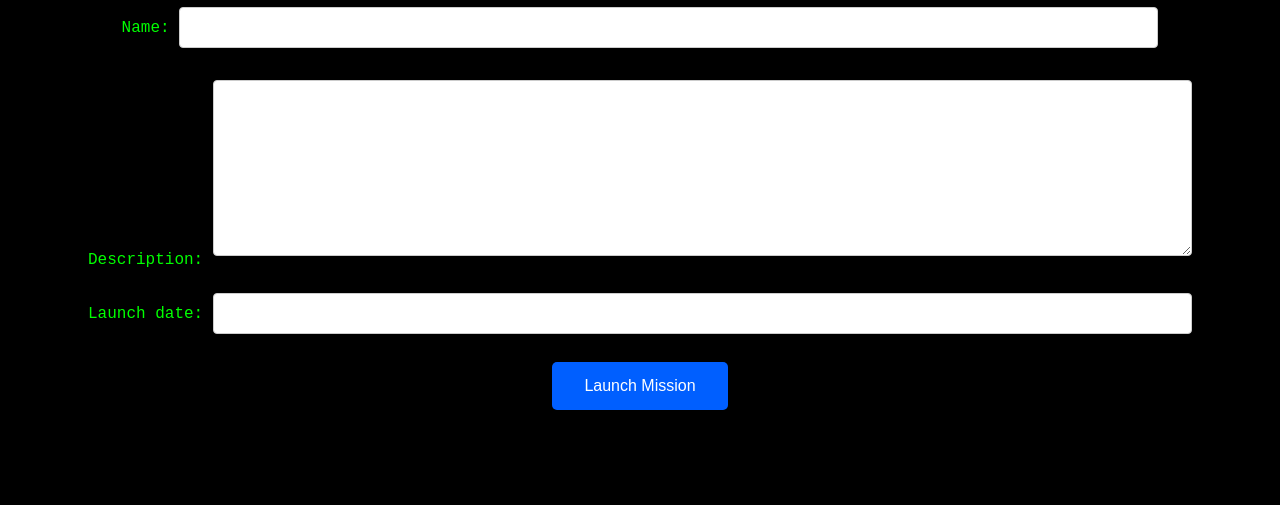
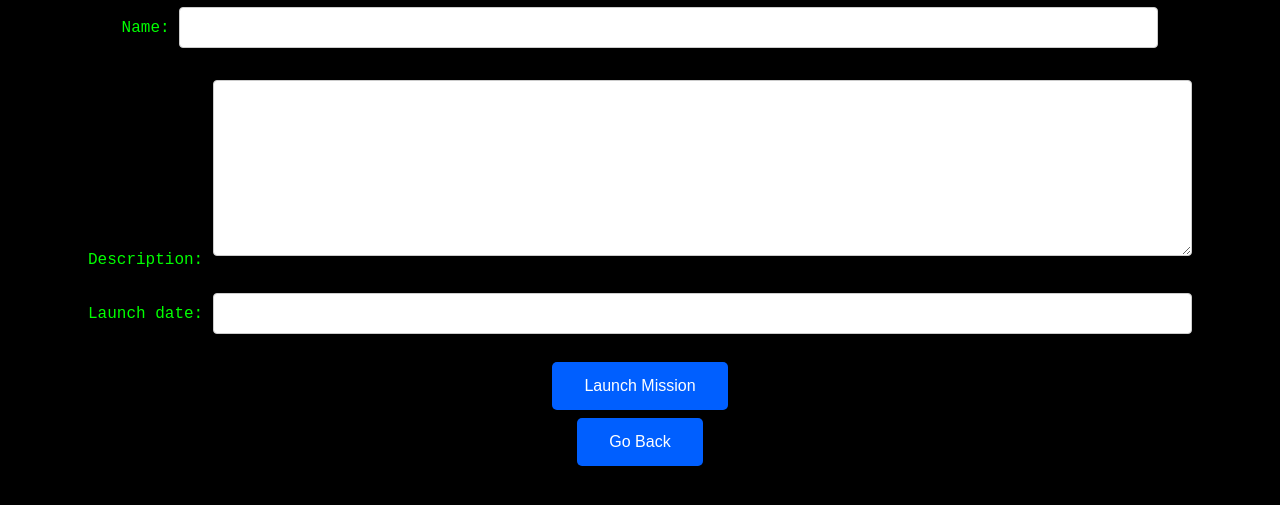
Before and after one commit to fenix473/Django_Testing, a Django app: page /missions/new in a window 1280 px wide. Shown: the part 202-707 px from the top of the page. Run offline with Django 5.2, Linux system fonts and the light colour scheme.

Commit message:
Working V2, added navigation

```diff
--- a/Django_test_Clean/urls.py
+++ b/Django_test_Clean/urls.py
@@ -22,5 +22,4 @@ urlpatterns = [
     path('playground/', include('playground.urls')),
     path('spaceapp/', include('spaceapp.urls')),
     path('missions/', include('missions.urls')),
-
 ]
--- a/missions/templates/new_mission.html
+++ b/missions/templates/new_mission.html
@@ -70,6 +70,7 @@
             {{ form.as_p }}
             <button type="submit" class="futuristic-btn">Launch Mission</button>
         </form>
+        <button onclick="window.history.back();" class="futuristic-btn">Go Back</button>
     </div>
 </div>
 
--- a/spaceapp/templates/message_form.html
+++ b/spaceapp/templates/message_form.html
@@ -65,6 +65,7 @@
             <button type="submit" class="futuristic-btn">Send Message</button>
             <a href="{% url 'view_messages' %}" class="futuristic-btn">View Messages</a>
         </form>
+        <button onclick="window.history.back();" class="futuristic-btn">Go Back</button>
     </div>
 </div>
 
--- a/spaceapp/templates/view_messages.html
+++ b/spaceapp/templates/view_messages.html
@@ -67,6 +67,7 @@
             <p>No messages have been submitted yet.</p>
         {% endfor %}
         <a href="{% url 'message_form' %}" class="futuristic-btn">Send a New Message</a>
+        <button onclick="window.history.back();" class="futuristic-btn">Go Back</button>
     </div>
 </div>
 
```
Also changed, not shown: missions/templates/missions.html (+14 -1 lines), db.sqlite3, spaceapp/urls.py (line endings or trailing spaces).
